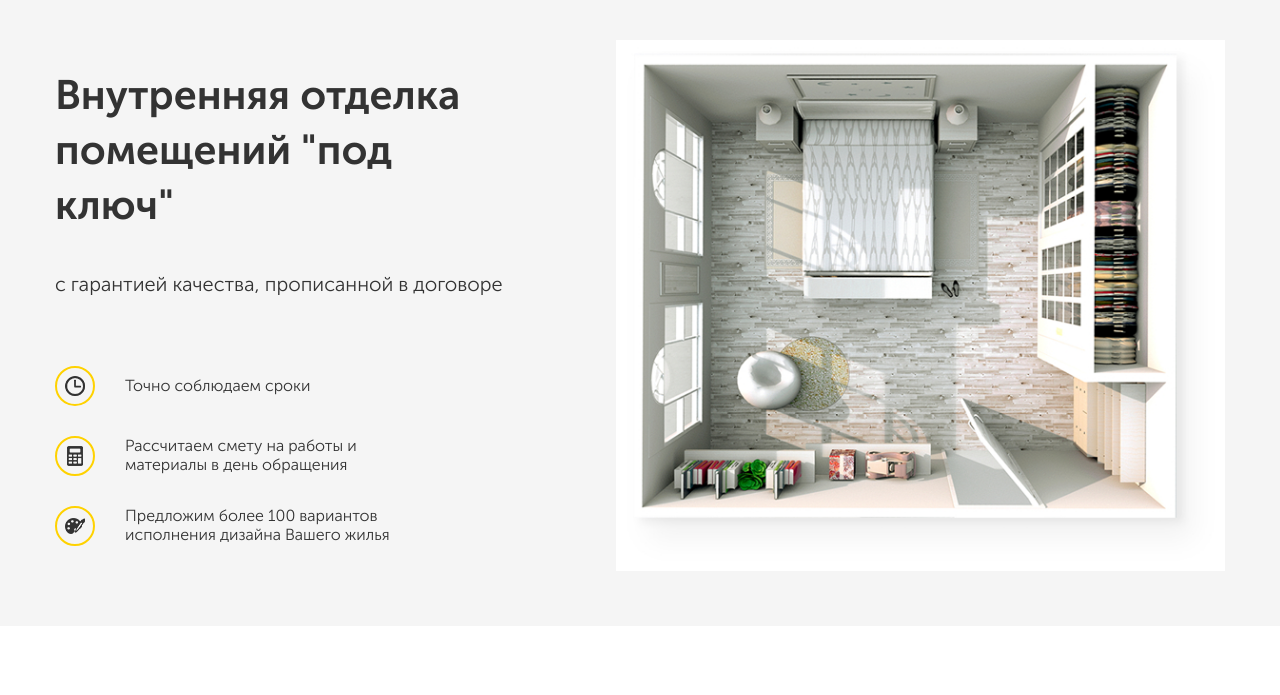
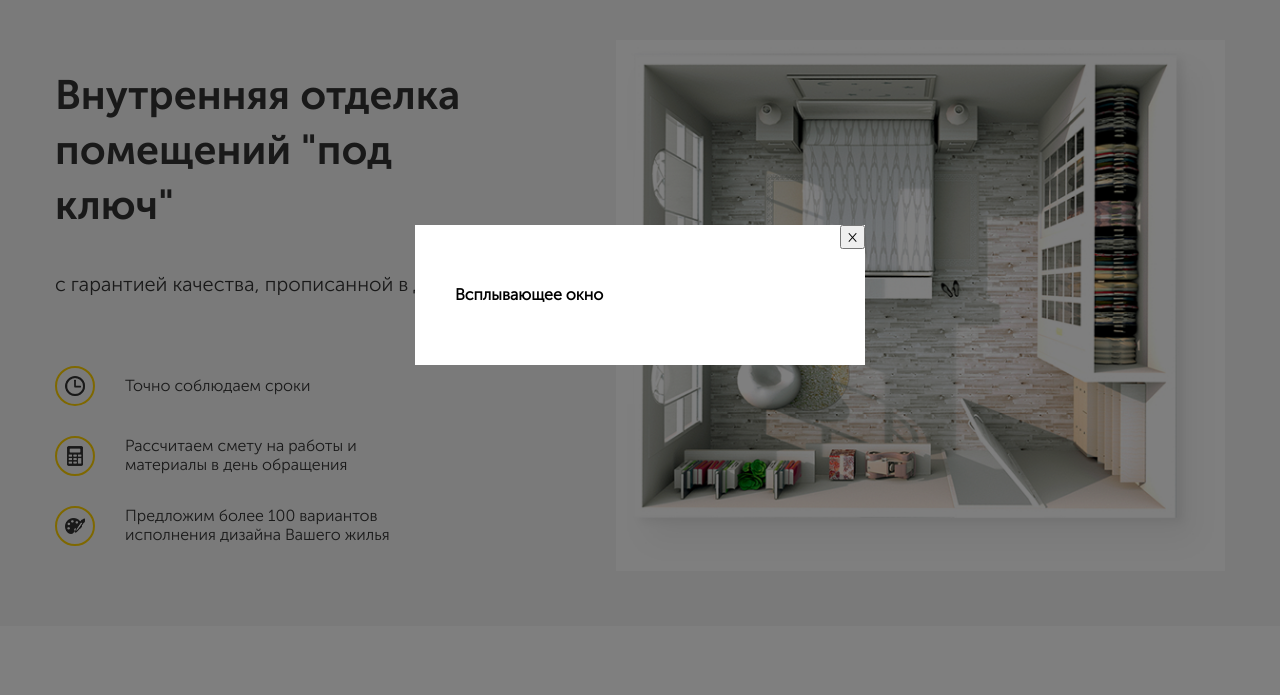
Before and after one commit to Dmitry-B123/repair, a plain HTML site: page src/index.html in a window 1280 px wide. Both pictures are taken after a click on the button "Перезвоните мне". Shown: the part 105-800 px from the top of the page. Drawn offline with Linux system fonts and the light colour scheme.

Commit message:
добавили модальное окно

```diff
--- a/src/index.html
+++ b/src/index.html
@@ -26,7 +26,7 @@
                   <a href="tel:+7(495)42-251-31" class="navbar__phone">+7 (495) 42-251-31
                   </a>
                </div>
-               <button class="button navbar__button">Перезвоните мне</button>
+               <button class="button navbar__button" id="button">Перезвоните мне</button>
             </div>
             <!-- /.navbar__info -->
          </div>
@@ -122,6 +122,18 @@
       <!-- /.offer -->
    </main>
 
+   <div class="modal" id="modal">
+      <div class="modal-dialog">
+         <button class="modal-dialog__close">&times;</button>
+         <!-- /.modal-dialog__close -->
+         <h4 class="modal-dialog__title">Всплывающее окно</h4>
+         <!-- /.modal-dialog__title -->
+      </div>
+      <!-- /.modal-dialog -->
+   </div>
+   <!-- /.modal -->
+
+   <script src="js/main.js"></script>
 </body>
 
 </html>
--- /dev/null
+++ b/src/js/main.js
@@ -0,0 +1,11 @@
+var button = document.querySelector("#button");
+var modal = document.querySelector("#modal");
+var close = document.querySelector('.modal-dialog__close');
+
+button.addEventListener('click', function () {
+   modal.classList.add('modal_active');
+});
+
+close.addEventListener('click', function () {
+   modal.classList.remove('modal_active');
+});
--- /dev/null
+++ b/src/scss/blocks/_modal.scss
@@ -0,0 +1,26 @@
+.modal {
+   position: fixed;
+   left: 0;
+   top: 0;
+   width: 100%;
+   height: 100%;
+   background: rgba(#000, 0.5);
+   display: none;
+   &_active {
+      display: flex;
+   }
+   &-dialog {
+      position: relative;
+      max-width: 450px;
+      min-width: 200px;
+      width: 90%;
+      background: #fff;
+      padding: 40px;
+      margin: auto;
+      &__close {
+         position: absolute;
+         top: 0;
+         right: 0;
+      }
+   }
+}
--- a/src/scss/blocks/_offer.scss
+++ b/src/scss/blocks/_offer.scss
@@ -22,7 +22,7 @@
       position: relative;
    }
    &__title {
-      width: 360px;
+      max-width: 360px;
       line-height: 35px;
       margin-bottom: 24px;
    }
--- a/src/scss/style.scss
+++ b/src/scss/style.scss
@@ -13,3 +13,6 @@
 @import "blocks/_hero";
 // стилт для блока offer
 @import "blocks/_offer";
+
+// модально окно modal
+@import "blocks/_modal"
```
Also changed, not shown: src/css/style.css.
